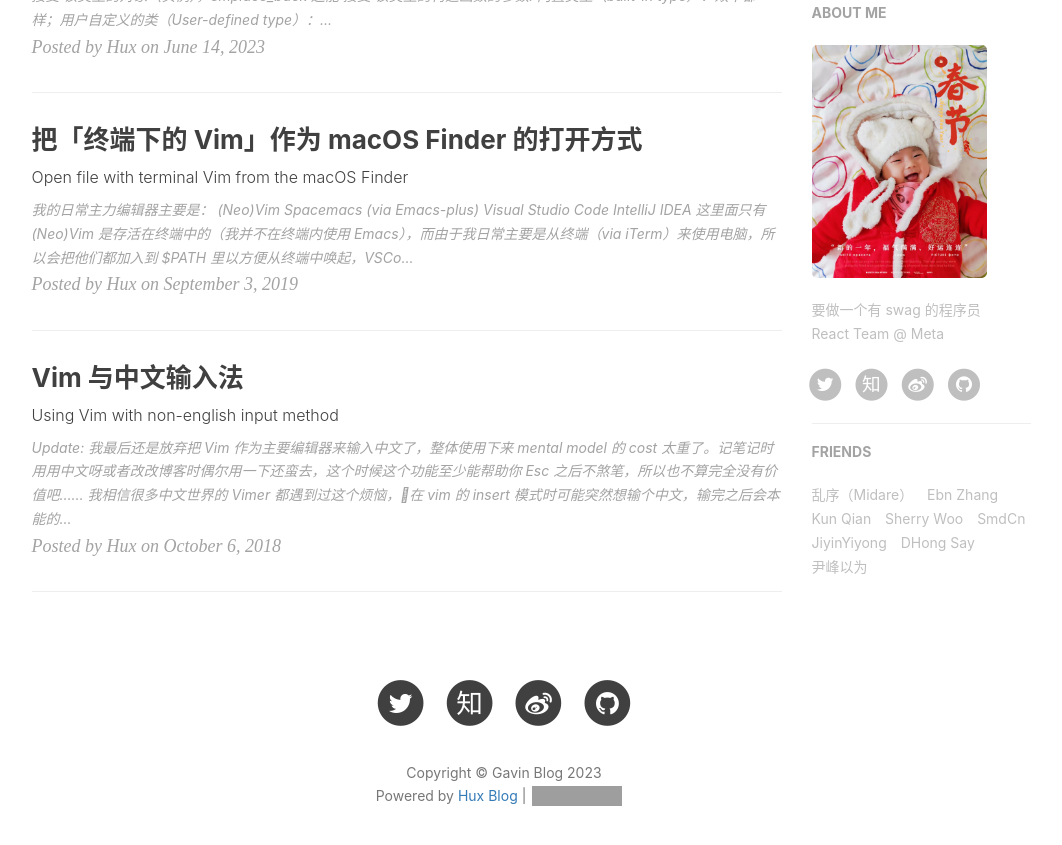
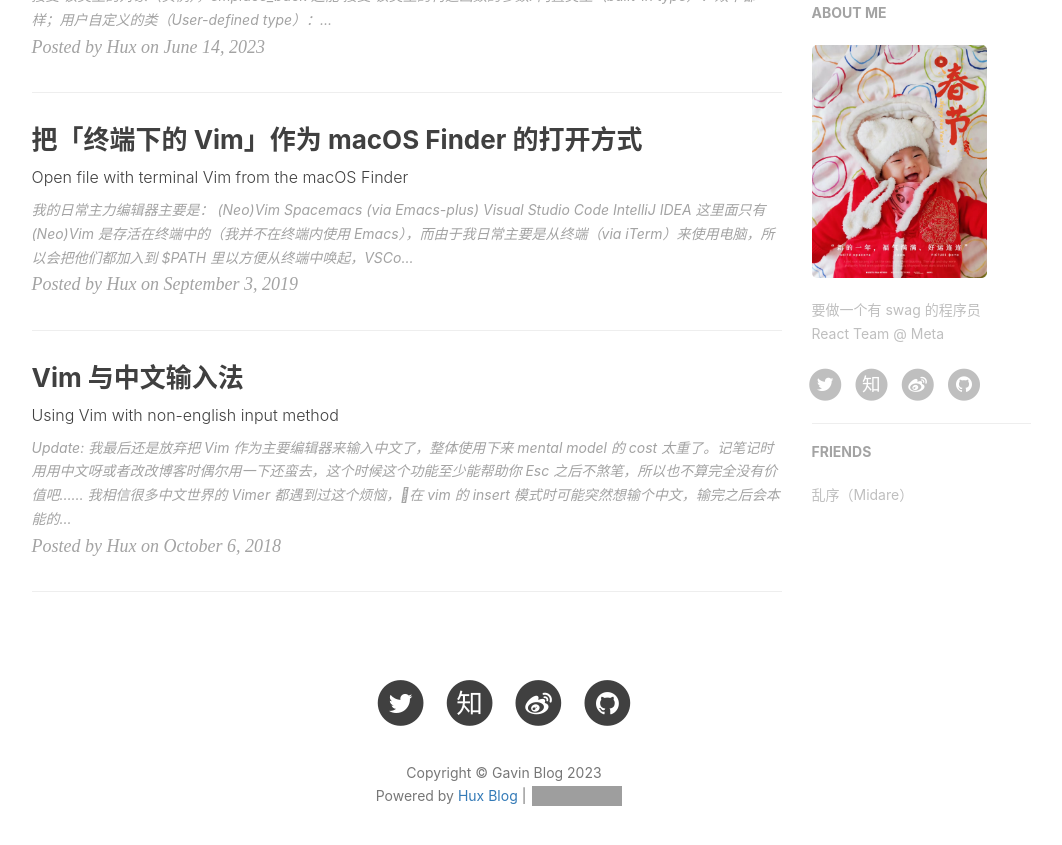
Before and after one commit to Gavinli-lgf/Gavinli-lgf.github.io, a Jekyll site: the page built from index.html, in a window 1280 px wide and 900 px high, scrolled down 582 px. Shown: the top 845 px of the window, without its empty margins (136-1198 px from the left). Built offline with Jekyll 4.4.1, drawn with Linux system fonts in a browser that asks for light colours; nearby versions of some CDN libraries; the list of posts is cut into pages by our own code; comment, search, counter and statistics services are not loaded; part of the change alters nothing that is shown; grey boxes are pictures that could not be loaded.

Commit message:
change config

```diff
--- a/_config.yml
+++ b/_config.yml
@@ -1,10 +1,10 @@
 # Site settings
 title: Gavin Blog
-SEOTitle: 国峰的博客 | Guofeng Blog
+SEOTitle: 峰的博客 | Guofeng Blog
 header-img: img/home-bg.jpg
 email: gavinli_lgf@163.com
-description: "这里是 @Gavin国峰 的个人博客，与你一起发现更大的世界 | 要做一个有 swag 的程序员"
-keyword: "国峰, Gavin, C++, 自动驾驶"
+description: "这里是 @Gavin峰 的个人博客，与你一起发现更大的世界 | 要做一个有 swag 的程序员"
+keyword: "峰, Gavin, C++, 自动驾驶"
 url: "https://gavinli-lgf.github.io" # your host, for absolute URL
 baseurl: "" # for example, '/blog' if your blog hosted on 'host/blog'
 
@@ -13,11 +13,11 @@ future: true
 
 # SNS settings
 RSS: false
-weibo_username: huxpro
-zhihu_username: huxpro
-github_username: huxpro
-twitter_username: huxpro
-#facebook_username:  huxpro
+weibo_username: gavinli
+zhihu_username: gavinli
+github_username: gavinli
+twitter_username: gavinli
+#facebook_username:  gavinli
 #linkedin_username:  firstname-lastname-idxxxx
 
 # Build settings
@@ -92,11 +92,4 @@ page-mathjax: false
 friends:
   [
     { title: "乱序（Midare）", href: "http://mida.re/" },
-    { title: "Ebn Zhang", href: "https://ebnbin.dev/" },
-    { title: "Kun Qian", href: "http://kunq.me" },
-    { title: "Sherry Woo", href: "https://sherrywoo.me/" },
-    { title: "SmdCn", href: "http://blog.smdcn.net" },
-    { title: "JiyinYiyong", href: "http://tiye.me/" },
-    { title: "DHong Say", href: "http://dhong.co" },
-    { title: "尹峰以为", href: "http://ingf.github.io/" },
   ]
```
